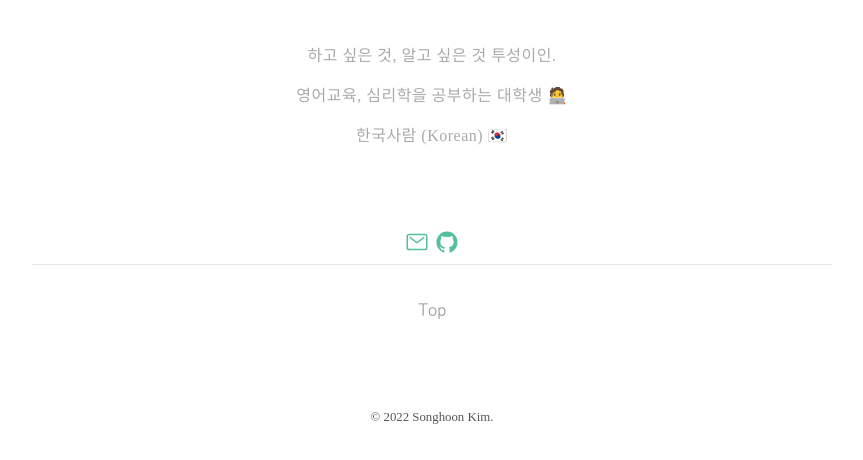
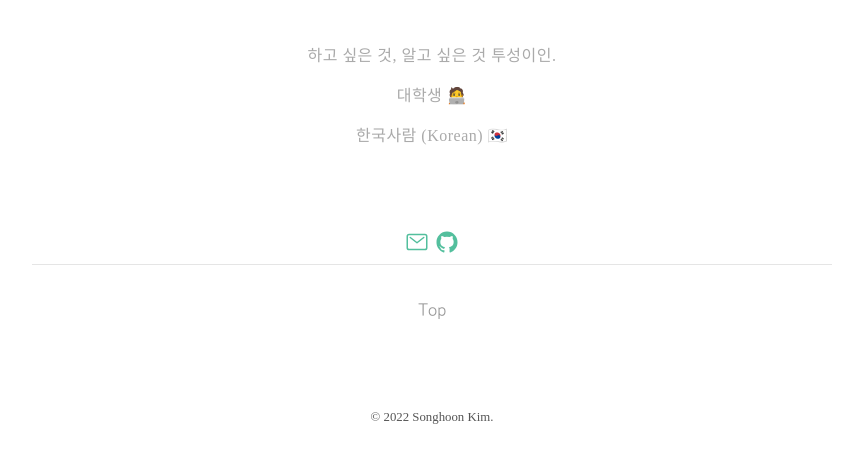
Before and after one commit to songh-oon/songh-oon.github.io, a Jekyll site: the page built from _pages/about.md, in a window 1280 px wide. Shown: the part 711-1171 px from the top of the page, without its empty margins (208-1071 px from the left). Built offline with Jekyll 4.4.1, drawn with Linux system fonts in a browser that asks for light colours.

Commit message:
Update about.md

```diff
--- a/_pages/about.md
+++ b/_pages/about.md
@@ -10,7 +10,7 @@ permalink: /about/
 하고 싶은 것, 알고 싶은 것 투성이인.
 
 
-영어교육, 심리학을 공부하는 대학생 🧑‍💻
+대학생 🧑‍💻
 
 
 한국사람 (Korean) 🇰🇷
```
